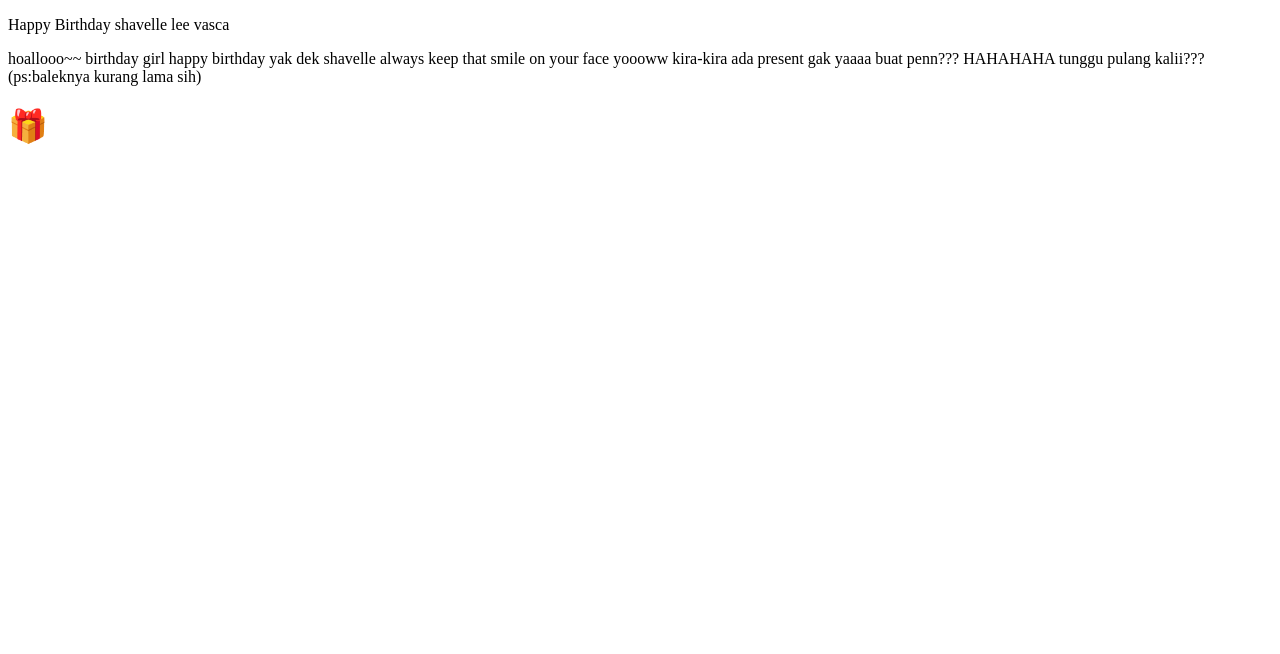
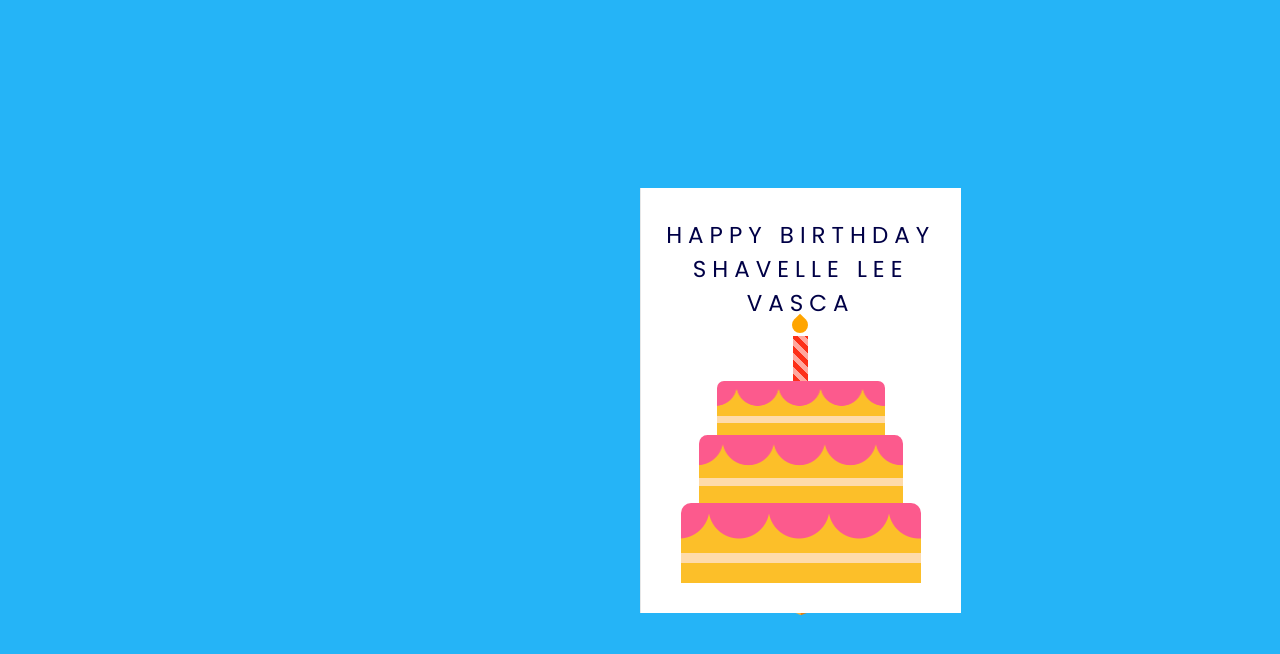
Before and after one commit to atunchydi/buatshavelle.github.io, a plain HTML site: page index.html in a window 1280 px wide. Drawn offline with Linux system fonts and the light colour scheme.

Commit message:
Update index.html

```diff
--- a/index.html
+++ b/index.html
@@ -9,7 +9,7 @@
       rel="stylesheet"
     />
     <!-- Stylesheet -->
-    <link rel="stylesheet" type="STYLE.CSS" />
+    <link rel="stylesheet" href="STYLE.CSS" />
   </head>
   <body>
     <div class="card">
```
